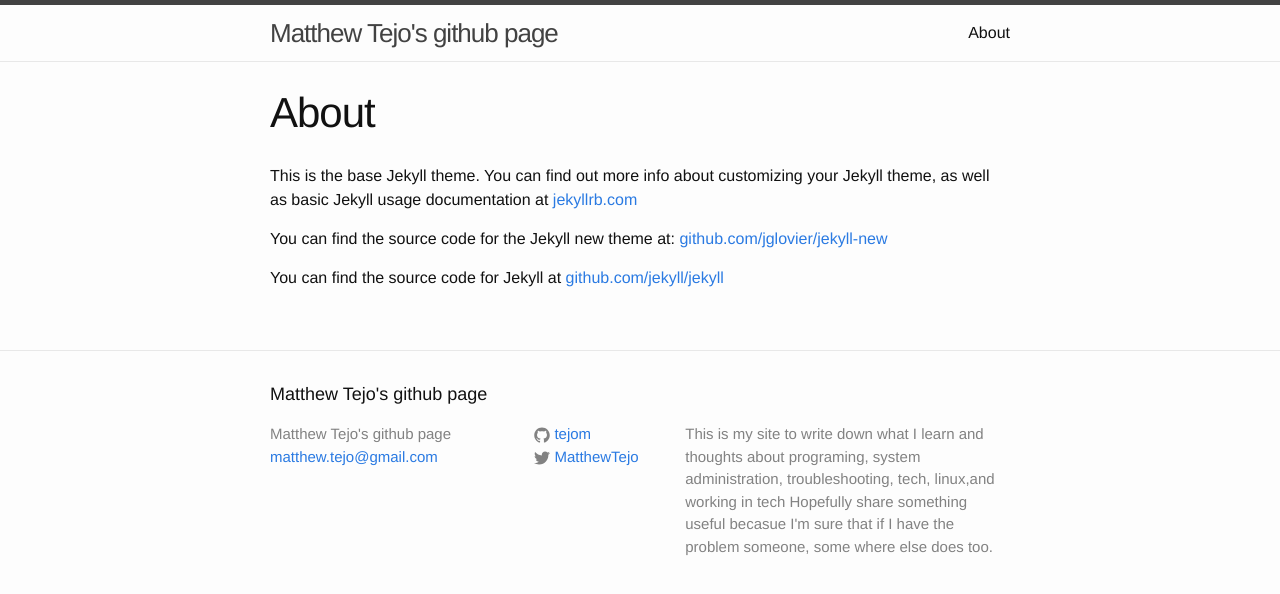
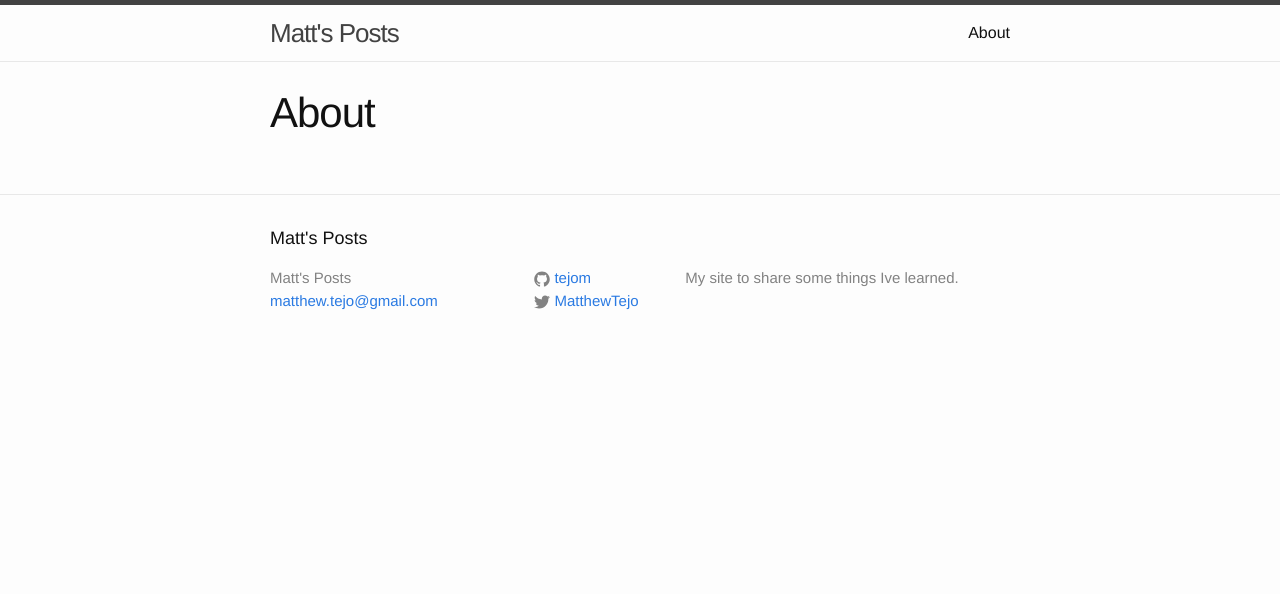
Before and after one commit to tejom/tejom.github.io, a Jekyll site: the page built from about.md, in a window 1280 px wide. Shown: the top 594 px of the page. Built offline with Jekyll 4.4.1, drawn with Linux system fonts in a browser that asks for light colours.

Commit message:
add a new post

```diff
--- a/_config.yml
+++ b/_config.yml
@@ -1,10 +1,8 @@
 # Site settings
-title: Matthew Tejo's github page
+title: Matt's Posts
 email: matthew.tejo@gmail.com
 description: > # this means to ignore newlines until "baseurl:"
-  This is my site to write down what I learn and thoughts about programing, system administration,
-  troubleshooting, tech, linux,and working in tech
-  Hopefully share something useful becasue I'm sure that if I have the problem someone, some where else does too.
+  My site to share some things Ive learned.
 baseurl: "" # the subpath of your site, e.g. /blog/
 url: "http://tejo.github.io" # the base hostname & protocol for your site
 twitter_username: MatthewTejo
--- a/_posts/2016-06-23-first-post.markdown
+++ b/_posts/2016-06-23-first-post.markdown
@@ -5,4 +5,4 @@ date:   2015-07-19 08:01:21
 categories: general
 ---
 
-The goal of this is to keep track of the new things I learn. Hopefully I'll end up with a good reference and some interesting material.
+The goal of this is to keep track of the new things I learn and get a little better at writing. Hopefully I'll end up with a good reference and some interesting material.
--- a/about.md
+++ b/about.md
@@ -3,9 +3,3 @@ layout: page
 title: About
 permalink: /about/
 ---
-
-This is the base Jekyll theme. You can find out more info about customizing your Jekyll theme, as well as basic Jekyll usage documentation at [jekyllrb.com](http://jekyllrb.com/)
-
-You can find the source code for the Jekyll new theme at: [github.com/jglovier/jekyll-new](https://github.com/jglovier/jekyll-new)
-
-You can find the source code for Jekyll at [github.com/jekyll/jekyll](https://github.com/jekyll/jekyll)
```
Also changed, not shown: _posts/2016-08-06-adding-a-syscall.markdown (added, +71 -0 lines).
